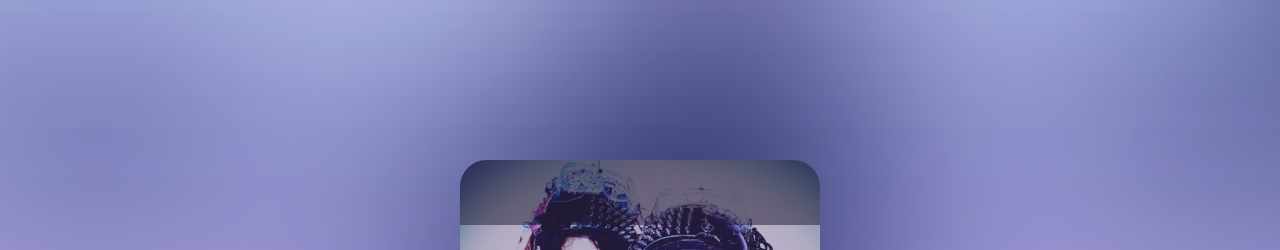
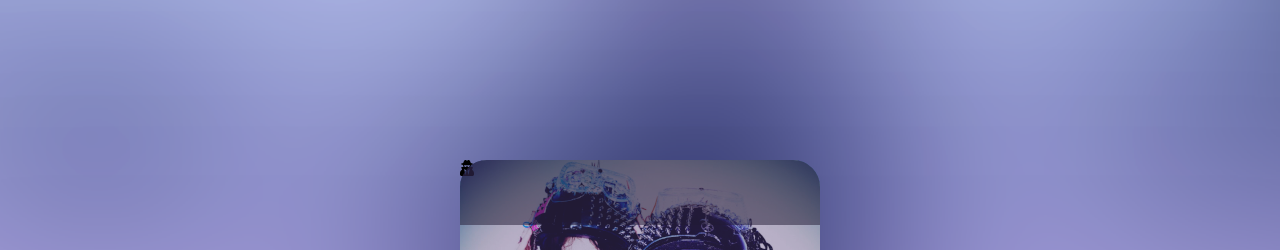
Before and after one commit to martyna-michno/PlayerWidget, a Vue app in the folder player-widget/: page / in a window 1280 px wide. Shown: the top 250 px of the page. Built offline with nearby package versions, Linux system fonts and the light colour scheme.

Commit message:
fontawesome added to project

```diff
--- a/player-widget/package.json
+++ b/player-widget/package.json
@@ -8,6 +8,9 @@
     "lint": "vue-cli-service lint"
   },
   "dependencies": {
+    "@fortawesome/fontawesome-svg-core": "^1.2.26",
+    "@fortawesome/free-solid-svg-icons": "^5.12.0",
+    "@fortawesome/vue-fontawesome": "^0.1.9",
     "core-js": "^3.4.4",
     "vue": "^2.6.10"
   },
--- a/player-widget/src/components/Main.vue
+++ b/player-widget/src/components/Main.vue
@@ -2,6 +2,7 @@
   <div class="main">
     <div class="music-panel">
       <div class="layer" />
+      <font-awesome-icon icon="user-secret" />
       <div class="shadow-top"></div>
       <div class="shadow-bottom"></div>
     </div>
--- a/player-widget/src/main.js
+++ b/player-widget/src/main.js
@@ -1,5 +1,12 @@
 import Vue from 'vue'
 import App from './App.vue'
+import { library } from '@fortawesome/fontawesome-svg-core'
+import { faUserSecret } from '@fortawesome/free-solid-svg-icons'
+import { FontAwesomeIcon } from '@fortawesome/vue-fontawesome'
+
+library.add(faUserSecret)
+
+Vue.component('font-awesome-icon', FontAwesomeIcon)
 
 Vue.config.productionTip = false
 
```
Also changed, not shown: 1 other file (tests, documents, lock files or other folders).
